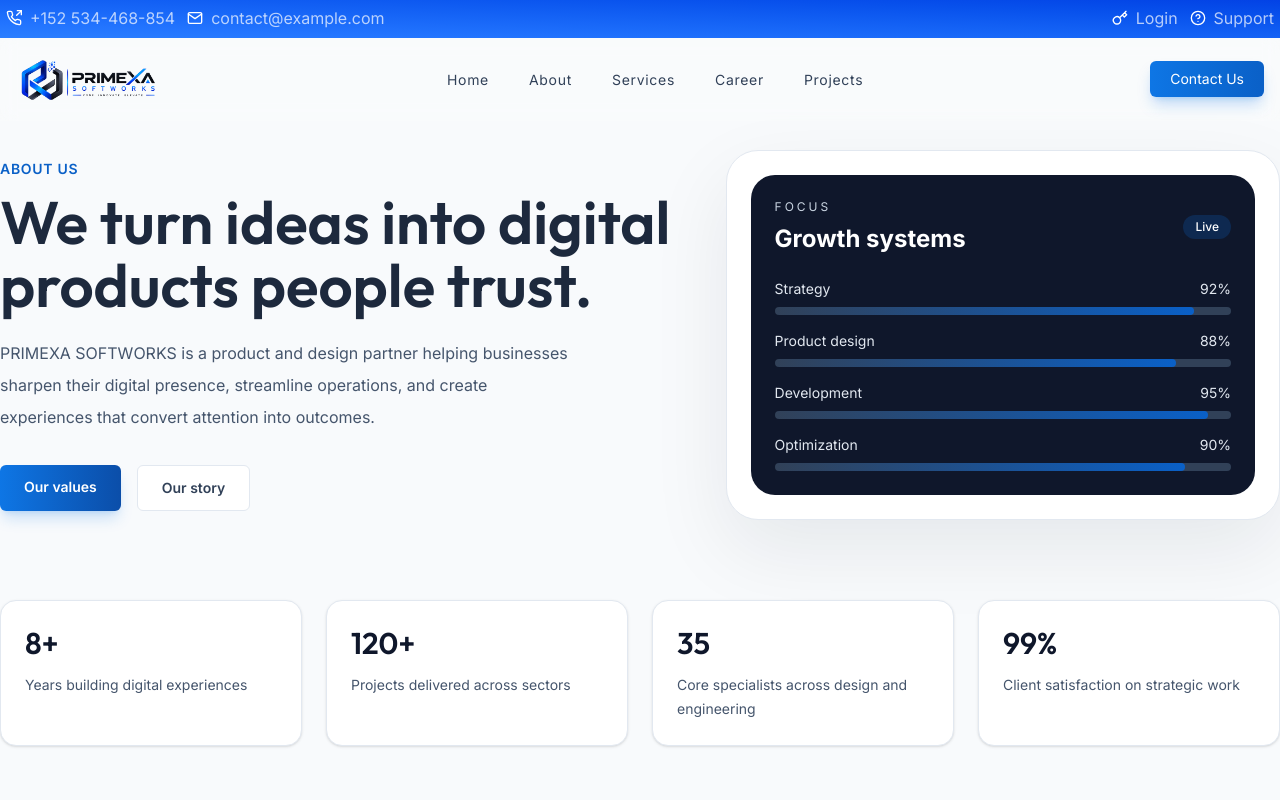
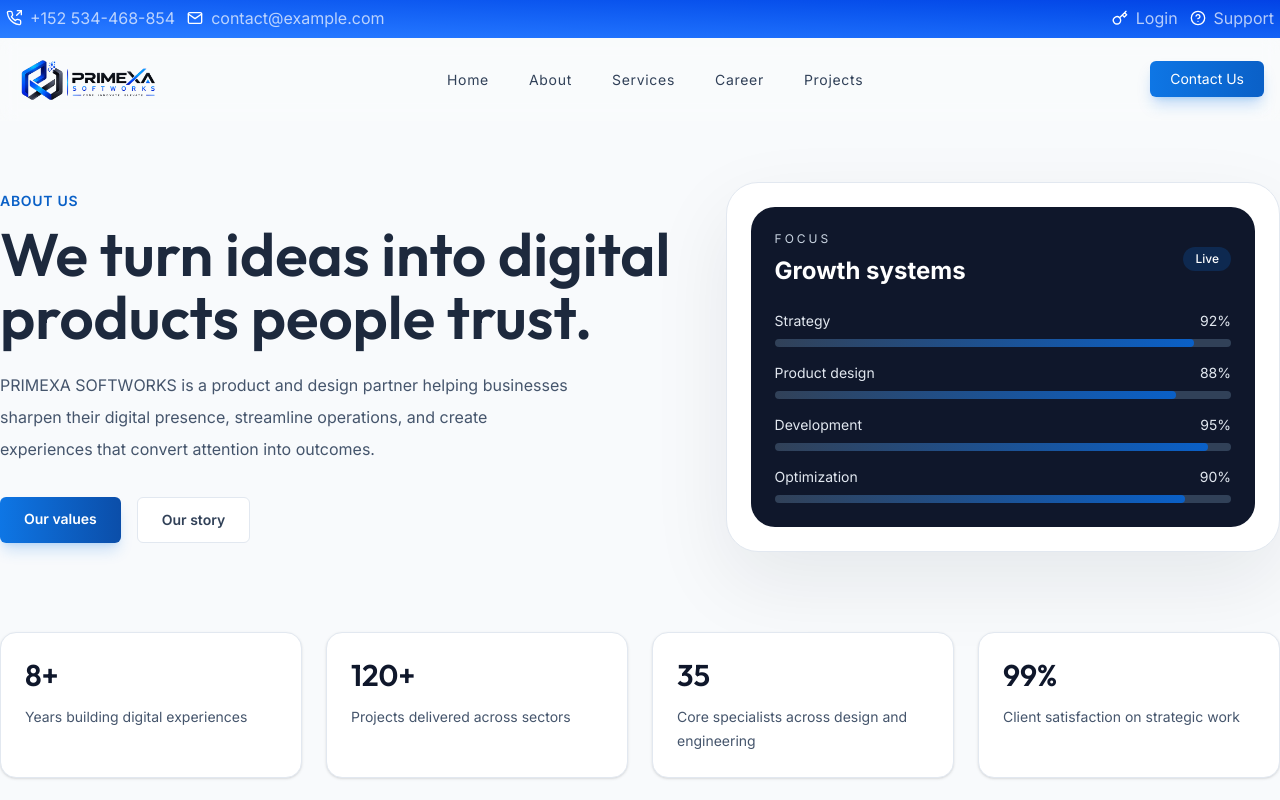
Before and after one commit to Texturecode/primexasoftworks, a React (Vite) app: page /about in a window 1280 px wide. Shown: the top 800 px of the page. Built offline with nearby package versions, Linux system fonts and the light colour scheme.

Commit message:
Fixing pages issue

```diff
--- a/src/routes/about.jsx
+++ b/src/routes/about.jsx
@@ -40,7 +40,7 @@ export const Route = createFileRoute('/about')({
 
 function AboutPage() {
   return (
-    <main className="bg-slate-50 pt-28 pb-20">
+    <main className="bg-slate-50 pt-36 pb-20">
       <section className="mx-auto max-w-7xl px-6 md:px-0">
         <motion.div
           initial={{ opacity: 0, y: 24 }}
--- a/src/routes/career.jsx
+++ b/src/routes/career.jsx
@@ -41,7 +41,7 @@ export const Route = createFileRoute('/career')({
 
 function CareerPage() {
   return (
-    <main className="bg-slate-50 pt-28 pb-20">
+    <main className="bg-slate-50 pt-36 pb-20">
       <section className="mx-auto max-w-7xl px-6 md:px-0">
         <motion.div
           initial={{ opacity: 0, y: 24 }}
--- a/src/routes/projects.jsx
+++ b/src/routes/projects.jsx
@@ -38,7 +38,7 @@ export const Route = createFileRoute('/projects')({
 
 function ProjectsPage() {
   return (
-    <main className="bg-slate-50 pt-28 pb-20">
+    <main className="bg-slate-50 pt-36 pb-20">
       <section className="mx-auto max-w-7xl px-6 md:px-0">
         <motion.div
           initial={{ opacity: 0, y: 24 }}
--- a/src/routes/services.jsx
+++ b/src/routes/services.jsx
@@ -47,7 +47,7 @@ export const Route = createFileRoute('/services')({
 
 function ServicesPage() {
   return (
-    <main className="bg-white pt-28 pb-20">
+    <main className="bg-white pt-36 pb-20">
       <section className="mx-auto max-w-7xl px-6 md:px-0">
         <motion.div
           initial={{ opacity: 0, y: 24 }}
```
